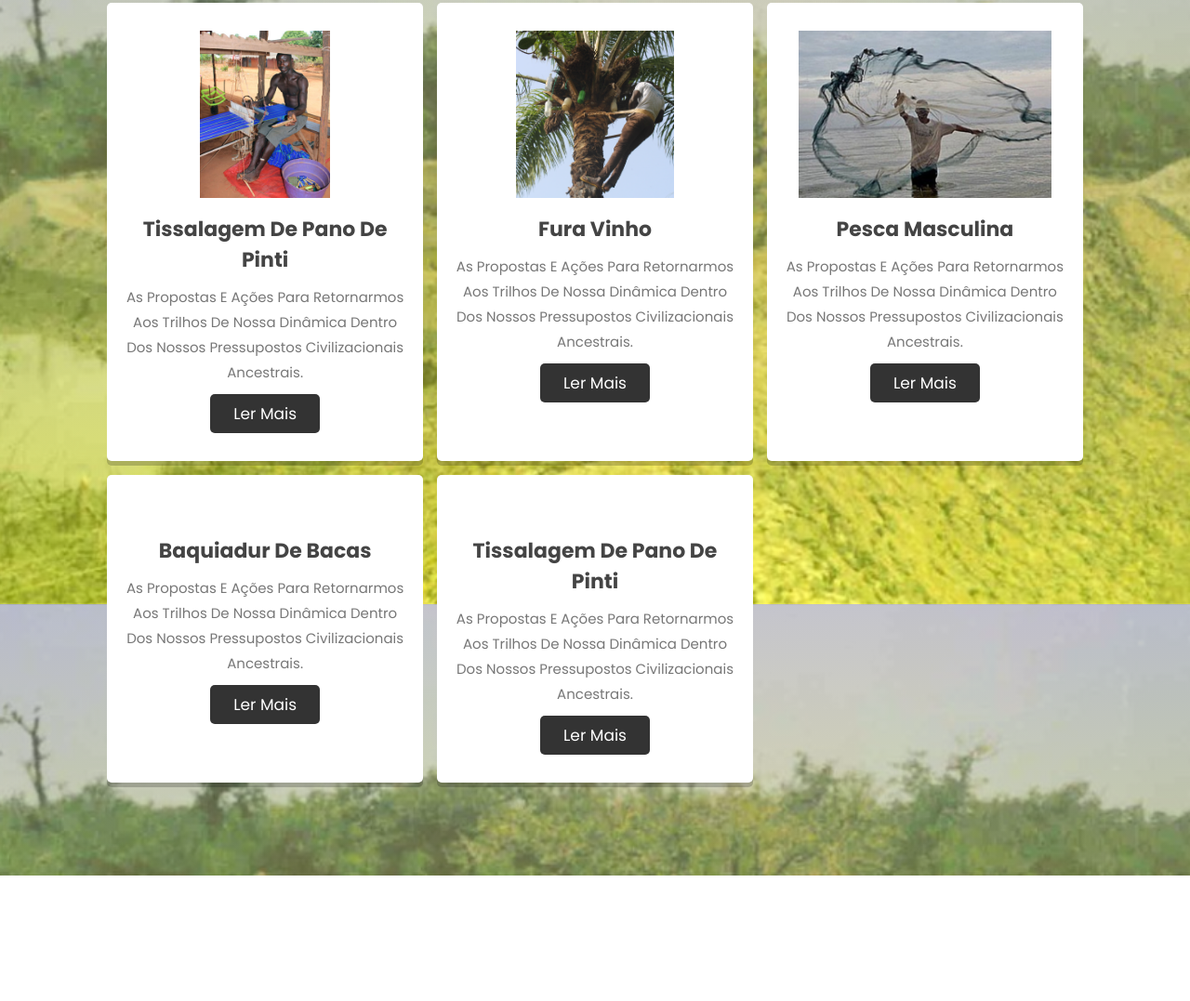
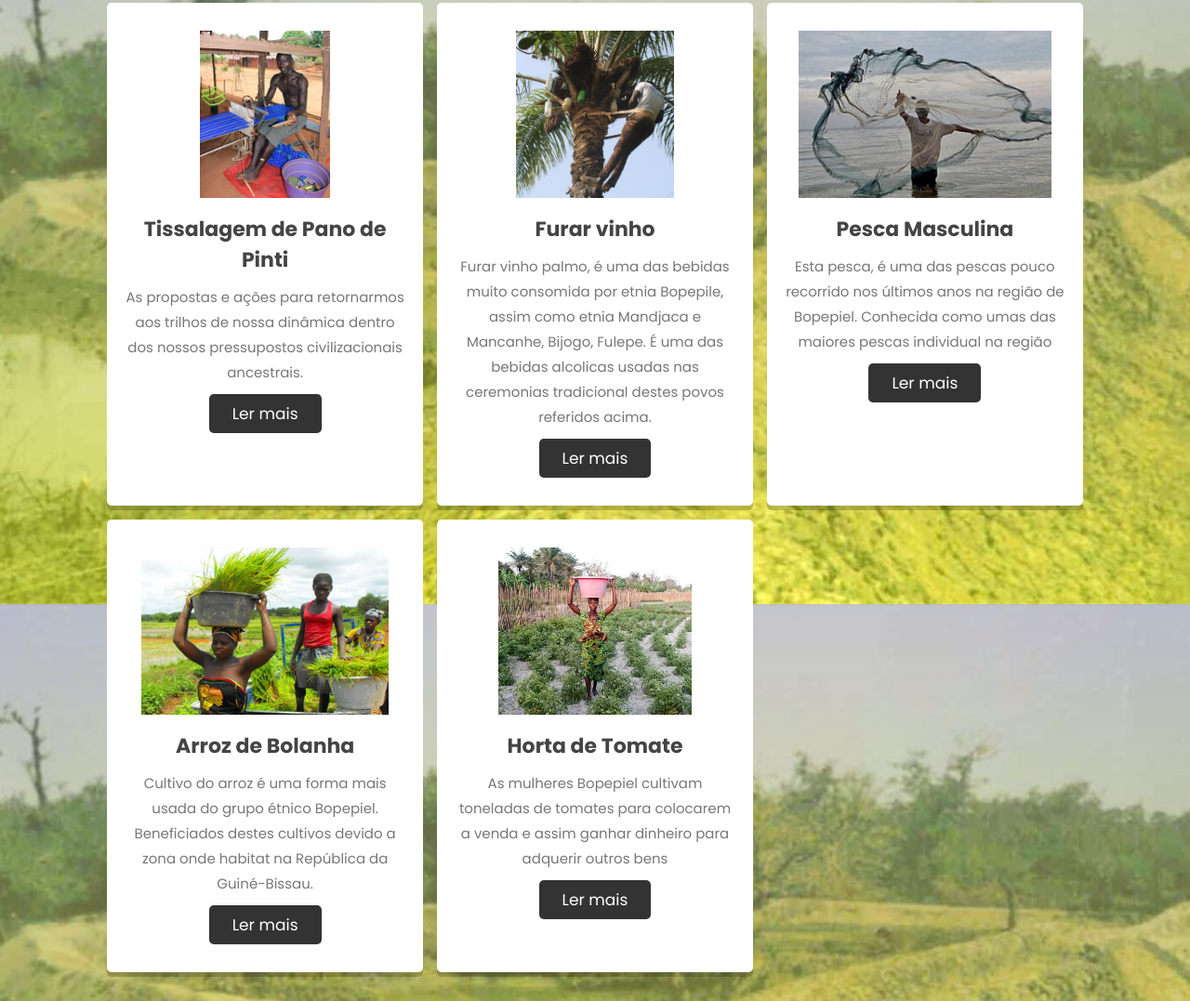
Before and after one commit to IanoIe/NDJA-YAH-WUTHRANTS, a website: page public/about.html in a window 1280 px wide. Shown: the part 950-2027 px from the top of the page at 93% size. Before the commit the page ends 1892 px from the top, so only its background shows below. Drawn offline with Linux system fonts and the light colour scheme.

Commit message:
Melhoramento da pagina About

```diff
--- a/public/about.html
+++ b/public/about.html
@@ -24,18 +24,18 @@
 
   <main>
     <div class="about-info">
-      <h1>WÛTHRANTS</h1>
+      <h1> WÛTHRANTS </h1>
       <p>
-        <li>É um espaço de diálogo com o passaado, presente e futuro.</li><br>
-        <li>Onde vamos sobrelevar indignações importantes para o cotidiano do povo <strong> bopepiel: </strong></li><br>
-        <li>O que nós fomos o que a colonialidade fez de nós?</li><br>
-        <li>Quais são as propostas e ações para retornarmos aos trilhos <br>
-        de nossa dinâmica dentro dos nossos pressupostos civilizacionais ancestrais.</li>
+        <h4><li>É um espaço de diálogo com o passaado, presente e futuro.</li></h4><br>
+        <h4><li>Onde vamos sobrelevar indignações importantes para o cotidiano do povo <strong> bopepiel: </strong></li></h4><br>
+        <h4><li>O que nós fomos o que a colonialidade fez de nós?</li></h4><br>
+        <h4><li>Quais são as propostas e ações para retornarmos aos trilhos <br>
+        de nossa dinâmica dentro dos nossos pressupostos civilizacionais ancestrais.</li></h4>
       </p>
     </div>
 
     <div class="container">
-      <h1 class="heading">WÛTIÛM</h2>
+      <h1 class="heading"> WÛTIÛM </h1>
         <div class="box-container">
 
           <div class="box">
@@ -55,7 +55,7 @@
           </div>
           <div class="box">
             <img src="images/Baquiador_Baca.png" alt="Baquiadur de vacas">
-            <h3>Baquiadur de bacas </h3>
+            <h3>Baquiadur de Bacas </h3>
             <p>As propostas e ações para retornarmos aos trilhos
               de nossa dinâmica dentro dos nossos pressupostos civilizacionais ancestrais.</p>
             <a href="#" class="btn">Ler mais</a>
@@ -69,37 +69,36 @@
             <a href="#" class="btn">Ler mais</a>
           </div>
 
-
-
           <div class="box">
             <img src="images/Vinho_Palmo.png" alt="furadur de vinho">
-            <h3>Fura vinho</h3>
-            <p>As propostas e ações para retornarmos aos trilhos
-              de nossa dinâmica dentro dos nossos pressupostos civilizacionais ancestrais.</p>
+            <h3>Furar vinho</h3>
+            <p>Furar vinho palmo, é uma das bebidas muito consomida por etnia Bopepile, assim como etnia Mandjaca e
+              Mancanhe, Bijogo, Fulepe.
+              É uma das bebidas alcolicas usadas nas ceremonias tradicional destes povos referidos acima.</p>
               <a href="#" class="btn">Ler mais</a>
           </div>
 
           <div class="box">
             <img src="images/pesca_masculina.png" alt="" alt="pesca masculina">
             <h3> Pesca Masculina </h3>
-            <p>As propostas e ações para retornarmos aos trilhos
-              de nossa dinâmica dentro dos nossos pressupostos civilizacionais ancestrais.</p>
+            <p> Esta pesca, é uma das pescas pouco recorrido nos últimos anos na região de Bopepiel.
+                Conhecida como umas das maiores pescas individual na região</p>
               <a href="#" class="btn">Ler mais</a>
           </div>
 
           <div class="box">
-            <img src="" alt="">
-            <h3>Baquiadur de bacas </h3>
-            <p>As propostas e ações para retornarmos aos trilhos
-              de nossa dinâmica dentro dos nossos pressupostos civilizacionais ancestrais.</p>
+            <img src="images/Arroz.png" alt="Arroz de Bolonha">
+            <h3> Arroz de Bolanha </h3>
+            <p> Cultivo do arroz é uma forma mais usada do grupo étnico Bopepiel.
+              Beneficiados destes cultivos devido a zona onde habitat na República da Guiné-Bissau.</p>
             <a href="#" class="btn">Ler mais</a>
           </div>
 
           <div class="box">
-            <img src="" alt="">
-            <h3>Tissalagem de Pano de Pinti </h3>
-            <p>As propostas e ações para retornarmos aos trilhos
-              de nossa dinâmica dentro dos nossos pressupostos civilizacionais ancestrais.</p>
+            <img src="images/Horta_Tomate.png" alt="Horta de Tomate">
+            <h3> Horta de Tomate </h3>
+            <p>As mulheres Bopepiel cultivam toneladas de tomates para colocarem a venda e
+              assim ganhar dinheiro para adquerir outros bens </p>
             <a href="#" class="btn">Ler mais</a>
           </div>
 
--- a/public/stylesheets/about.css
+++ b/public/stylesheets/about.css
@@ -8,7 +8,6 @@
     outline: none;
     border: none;
     text-decoration: none;
-    text-transform: capitalize;
     transition: .2s linear;
  }
 
@@ -23,7 +22,6 @@
 
 main > .about-info > p{
     font-size: 20px;
-
  }
 
 
```
Also changed, not shown: public/images/Arroz.png (added), public/images/Horta_Tomate.png (added). Lines whose indentation alone changed are shown as unchanged.
